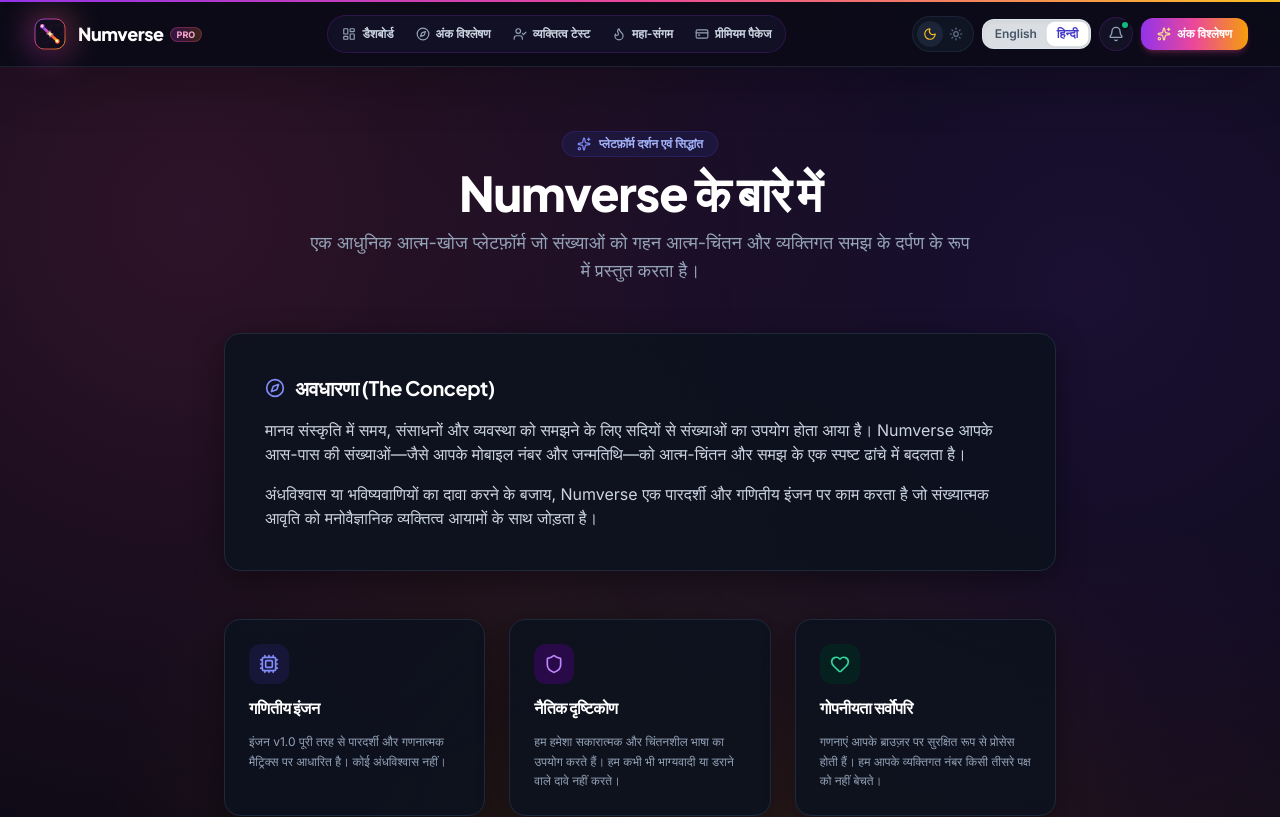
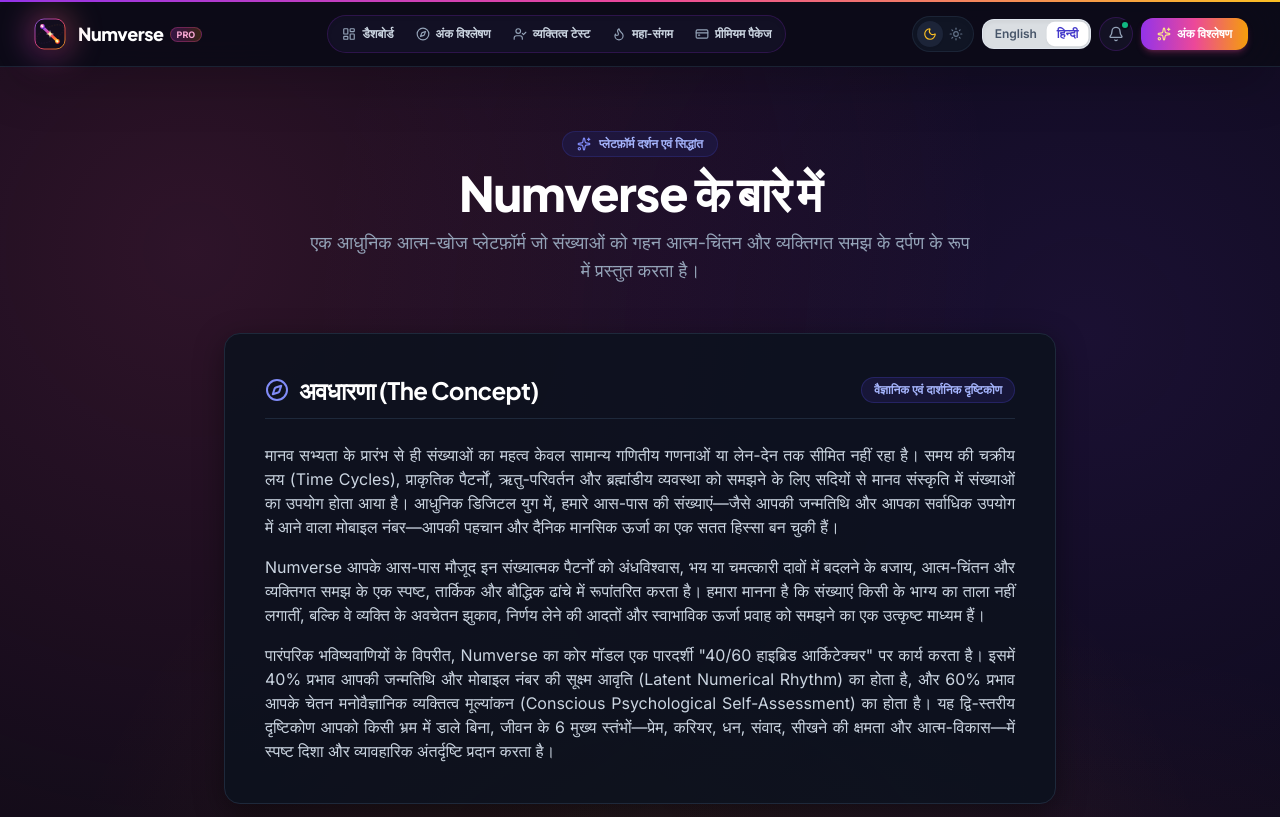
Before and after one commit to Mohanjogi99/numverse, a React (Vite) app: page /about in a window 1280 px wide. Shown: the top 817 px of the page. Built offline with nearby package versions, Linux system fonts and the light colour scheme.

Commit message:
docs(about): expand and justify the concept description for high clarity and accessibility

```diff
--- a/src/pages/AboutPage.tsx
+++ b/src/pages/AboutPage.tsx
@@ -25,22 +25,37 @@
         </p>
       </div>
 
-      {/* Core Mission */}
-      <Card className="p-6 sm:p-10 space-y-4 border-slate-200/90 dark:border-slate-800">
-        <h2 className="text-xl font-display font-bold text-slate-900 dark:text-white flex items-center gap-2.5">
-          <Compass className="w-5 h-5 text-indigo-600 dark:text-indigo-400" />
-          <span>{isHindi ? 'अवधारणा (The Concept)' : 'The Concept'}</span>
-        </h2>
-        <p className="text-sm sm:text-base text-slate-700 dark:text-slate-300 leading-relaxed">
-          {isHindi
-            ? `मानव संस्कृति में समय, संसाधनों और व्यवस्था को समझने के लिए सदियों से संख्याओं का उपयोग होता आया है। ${APP_CONFIG.APP_NAME} आपके आस-पास की संख्याओं—जैसे आपके मोबाइल नंबर और जन्मतिथि—को आत्म-चिंतन और समझ के एक स्पष्ट ढांचे में बदलता है।`
-            : `Throughout human culture, numbers have been used to mark time, track resources, and assign order. ${APP_CONFIG.APP_NAME} transforms the numbers surrounding you—such as your mobile sequence and date of birth—into an engaging framework for structured self-reflection.`}
-        </p>
-        <p className="text-sm sm:text-base text-slate-700 dark:text-slate-300 leading-relaxed">
-          {isHindi
-            ? `अंधविश्वास या भविष्यवाणियों का दावा करने के बजाय, ${APP_CONFIG.APP_NAME} एक पारदर्शी और गणितीय इंजन पर काम करता है जो संख्यात्मक आवृति को मनोवैज्ञानिक व्यक्तित्व आयामों के साथ जोड़ता है।`
-            : `Rather than claiming mystical fortune-telling or deterministic prophecy, ${APP_CONFIG.APP_NAME} operates on an open, deterministic mathematical engine that maps numerical frequency to archetypal psychological dimensions.`}
-        </p>
+      {/* Core Mission & Concept */}
+      <Card className="p-6 sm:p-10 space-y-6 border-slate-200/90 dark:border-slate-800 shadow-md">
+        <div className="flex items-center justify-between border-b border-slate-100 dark:border-slate-800 pb-3">
+          <h2 className="text-xl sm:text-2xl font-display font-bold text-slate-900 dark:text-white flex items-center gap-2.5">
+            <Compass className="w-6 h-6 text-indigo-600 dark:text-indigo-400" />
+            <span>{isHindi ? 'अवधारणा (The Concept)' : 'The Concept & Philosophy'}</span>
+          </h2>
+          <span className="text-xs font-semibold px-3 py-1 rounded-full bg-indigo-50 dark:bg-indigo-950/60 text-indigo-700 dark:text-indigo-300 border border-indigo-200/60 dark:border-indigo-900/60">
+            {isHindi ? 'वैज्ञानिक एवं दार्शनिक दृष्टिकोण' : 'Scientific & Reflective Framework'}
+          </span>
+        </div>
+
+        <div className="space-y-4 text-slate-700 dark:text-slate-300 leading-relaxed text-sm sm:text-base text-justify font-normal">
+          <p>
+            {isHindi
+              ? `मानव सभ्यता के प्रारंभ से ही संख्याओं का महत्व केवल सामान्य गणितीय गणनाओं या लेन-देन तक सीमित नहीं रहा है। समय की चक्रीय लय (Time Cycles), प्राकृतिक पैटर्नों, ऋतु-परिवर्तन और ब्रह्मांडीय व्यवस्था को समझने के लिए सदियों से मानव संस्कृति में संख्याओं का उपयोग होता आया है। आधुनिक डिजिटल युग में, हमारे आस-पास की संख्याएं—जैसे आपकी जन्मतिथि और आपका सर्वाधिक उपयोग में आने वाला मोबाइल नंबर—आपकी पहचान और दैनिक मानसिक ऊर्जा का एक सतत हिस्सा बन चुकी हैं।`
+              : `Throughout human civilization, the importance of numbers has transcended mere counting and ledger keeping. Numbers have historically served as the language for understanding cyclic time rhythms, natural phenomena, and universal patterns. In the modern era, the numbers surrounding your daily life—such as your date of birth and your active mobile frequency—form an intimate part of your personal energetic environment.`}
+          </p>
+
+          <p>
+            {isHindi
+              ? `${APP_CONFIG.APP_NAME} आपके आस-पास मौजूद इन संख्यात्मक पैटर्नों को अंधविश्वास, भय या चमत्कारी दावों में बदलने के बजाय, आत्म-चिंतन और व्यक्तिगत समझ के एक स्पष्ट, तार्किक और बौद्धिक ढांचे में रूपांतरित करता है। हमारा मानना है कि संख्याएं किसी के भाग्य का ताला नहीं लगातीं, बल्कि वे व्यक्ति के अवचेतन झुकाव, निर्णय लेने की आदतों और स्वाभाविक ऊर्जा प्रवाह को समझने का एक उत्कृष्ट माध्यम हैं।`
+              : `Rather than transforming numerical patterns into fear, superstition, or fatalistic prophecies, ${APP_CONFIG.APP_NAME} converts them into a structured, rational, and engaging framework for deep self-reflection. We believe that numbers do not dictate fixed destinies; rather, they illuminate subconscious cognitive rhythms, decision-making styles, and inherent behavioral tendencies.`}
+          </p>
+
+          <p>
+            {isHindi
+              ? `पारंपरिक भविष्यवाणियों के विपरीत, ${APP_CONFIG.APP_NAME} का कोर मॉडल एक पारदर्शी "40/60 हाइब्रिड आर्किटेक्चर" पर कार्य करता है। इसमें 40% प्रभाव आपकी जन्मतिथि और मोबाइल नंबर की सूक्ष्म आवृति (Latent Numerical Rhythm) का होता है, और 60% प्रभाव आपके चेतन मनोवैज्ञानिक व्यक्तित्व मूल्यांकन (Conscious Psychological Self-Assessment) का होता है। यह द्वि-स्तरीय दृष्टिकोण आपको किसी भ्रम में डाले बिना, जीवन के 6 मुख्य स्तंभों—प्रेम, करियर, धन, संवाद, सीखने की क्षमता और आत्म-विकास—में स्पष्ट दिशा और व्यावहारिक अंतर्दृष्टि प्रदान करता है।`
+              : `Unlike conventional black-box numerology, ${APP_CONFIG.APP_NAME} is powered by a transparent "40/60 Hybrid Architecture": 40% weight is given to your latent cosmic/numerical vibration, and 60% weight is driven by your conscious psychological personality assessment. This balanced methodology provides actionable clarity across 6 vital life pillars—love, career, wealth, communication, intellectual strategy, and personal evolution—without ever making dogmatic or fatalistic claims.`}
+          </p>
+        </div>
       </Card>
 
       {/* Our 3 Pillars */}
```
